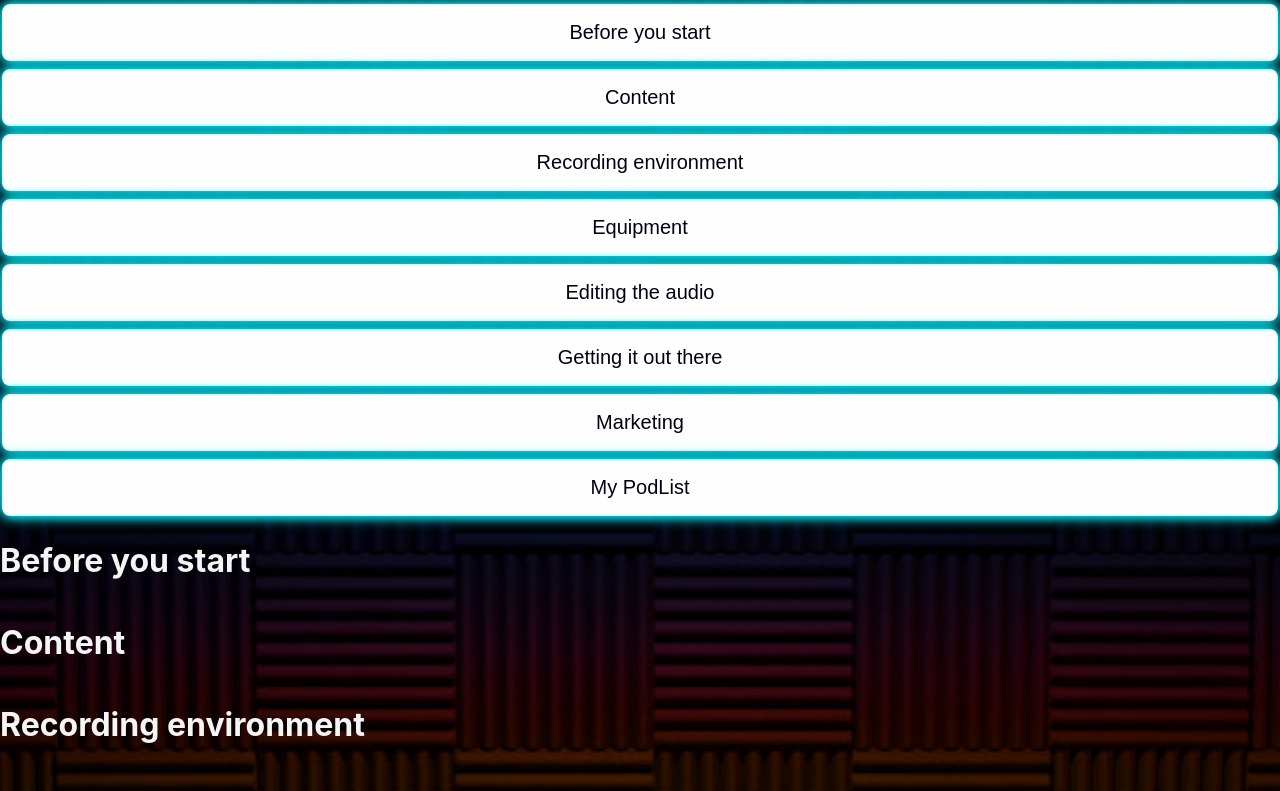
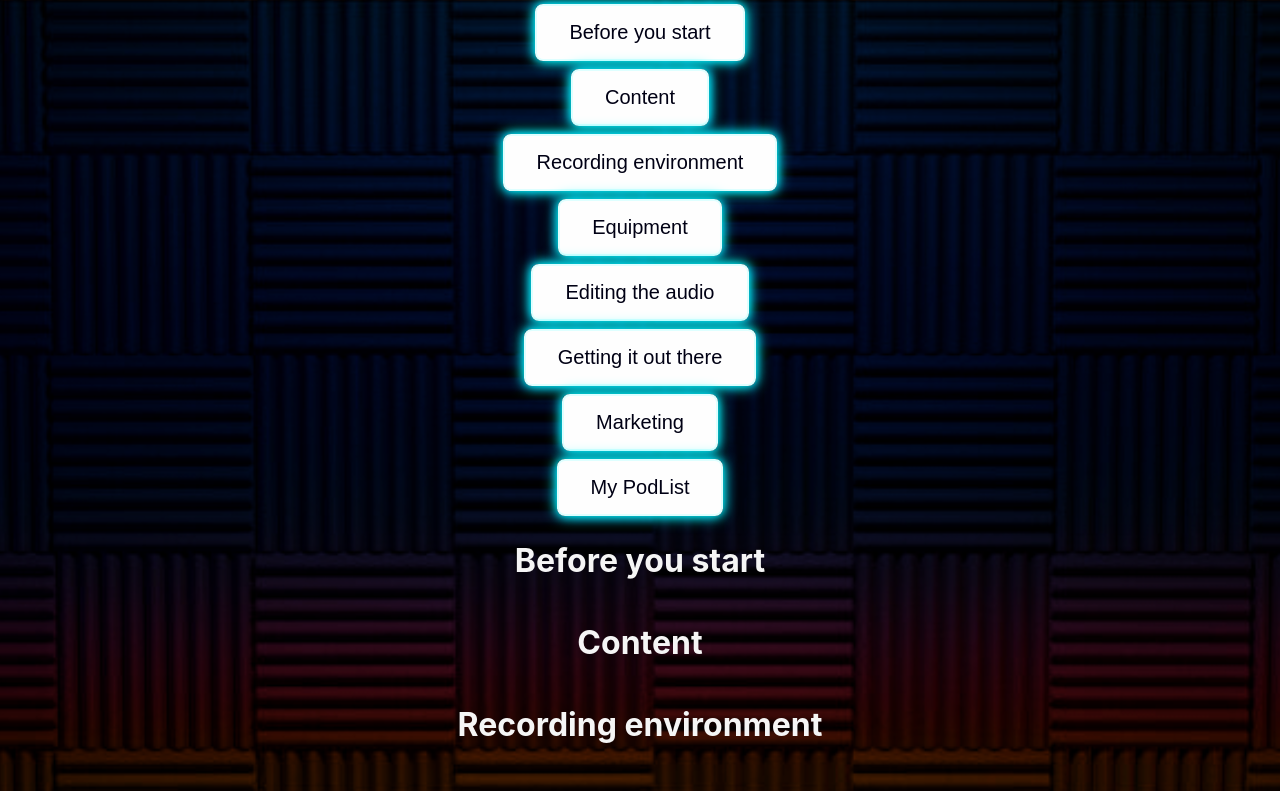
Before and after one commit to SchoolOfCode/w15_collaborative-react-project-podclass, a React (Create React App) app in the folder podclass/: page / in a window 1280 px wide. Shown: the top 791 px of the page. Built offline with nearby package versions, Linux system fonts and the light colour scheme.

Commit message:
started flexing the #nvigation, needs to be moved to the left

```diff
--- a/podclass/src/App.css
+++ b/podclass/src/App.css
@@ -54,8 +54,8 @@ a {
   margin: 4px 2px;
   cursor: pointer;
   border-radius: 8px;
-  border: 2px solid #DEFFFF;
-  box-shadow: 0 0 15px #00FFFF, 0 0 10px #00D9FF;
+  border: 2px solid #deffff;
+  box-shadow: 0 0 15px #00ffff, 0 0 10px #00d9ff;
 }
 .nav-button:hover {
   background-color: rgba(255, 255, 255, 0.995);
@@ -67,12 +67,12 @@ a {
   margin: 4px 2px;
   cursor: pointer;
   border-radius: 8px;
-  border: 2px solid #FDD7C5;
-  box-shadow: 0 0 15px #FF5E00, 0 0 10px #FF4800;
+  border: 2px solid #fdd7c5;
+  box-shadow: 0 0 15px #ff5e00, 0 0 10px #ff4800;
 }
 .nav-button-clicked {
   background-color: rgba(20, 0, 0, 0.794);
-  color: #FF0000;
+  color: #ff0000;
   padding: 15px 32px;
   text-align: center;
   /* display: inline-block; */
@@ -80,8 +80,8 @@ a {
   margin: 4px 2px;
   cursor: pointer;
   border-radius: 8px;
-  border: 2px solid #FF0000;
-  box-shadow: 0 0 15px #FF0000, 0 0 10px #FF004C;
+  border: 2px solid #ff0000;
+  box-shadow: 0 0 15px #ff0000, 0 0 10px #ff004c;
 }
 .display-list-item {
   text-decoration-line: none;
@@ -92,8 +92,8 @@ a {
 }
 
 #navigation {
-display: flex;
-flex-direction: column;
-justify-content: flex-start;
-border: green;
+  display: flex;
+  flex-direction: column;
+  align-items: center;
+  justify-content: center;
 }
```
